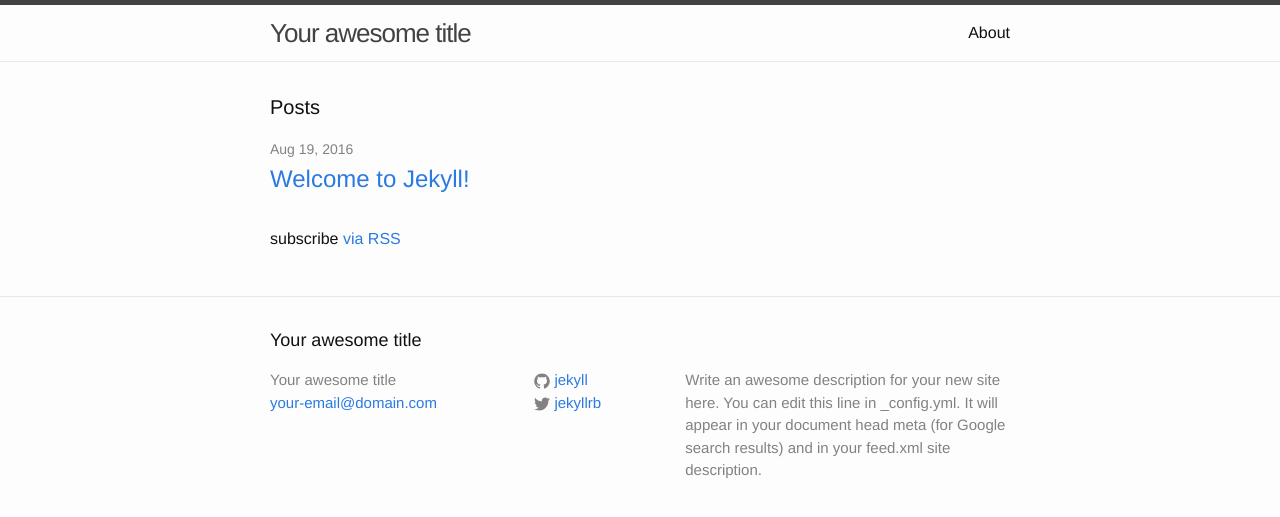
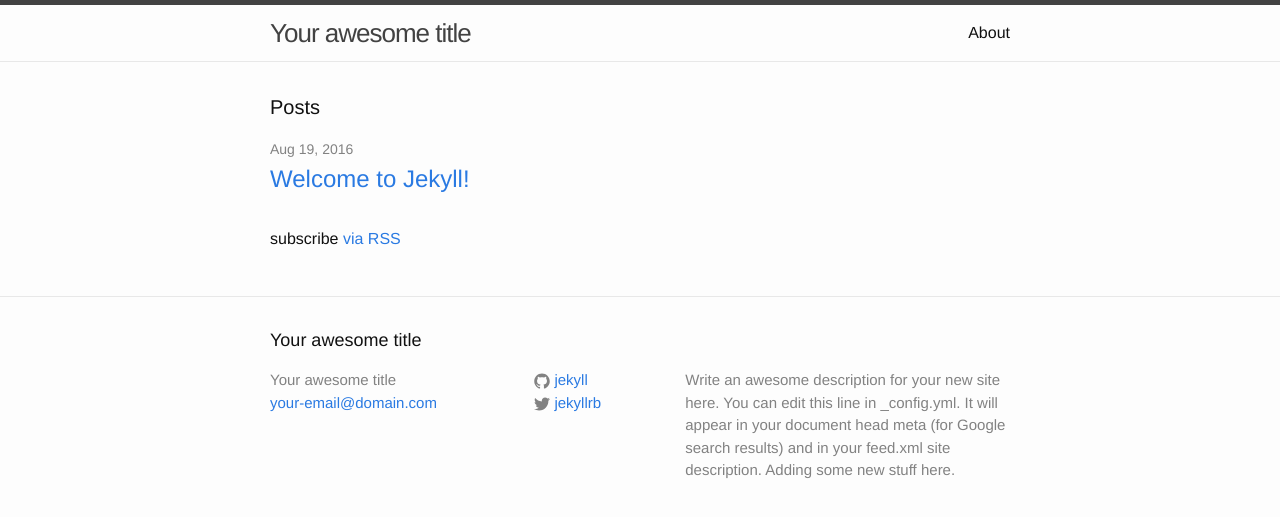
Before and after one commit to MichaelCCrow/testsite, a Jekyll site: the page built from index.html, in a window 1280 px wide. Shown: the top 517 px of the page. Built offline with Jekyll 4.4.1, drawn with Linux system fonts in a browser that asks for light colours.

Commit message:
Testing a change to the description in _config.yml

```diff
--- a/_config.yml
+++ b/_config.yml
@@ -12,6 +12,7 @@ description: > # this means to ignore newlines until "baseurl:"
   Write an awesome description for your new site here. You can edit this
   line in _config.yml. It will appear in your document head meta (for
   Google search results) and in your feed.xml site description.
+  Adding some new stuff here.
 baseurl: "" # the subpath of your site, e.g. /blog
 url: "http://yourdomain.com" # the base hostname & protocol for your site
 twitter_username: jekyllrb
```
